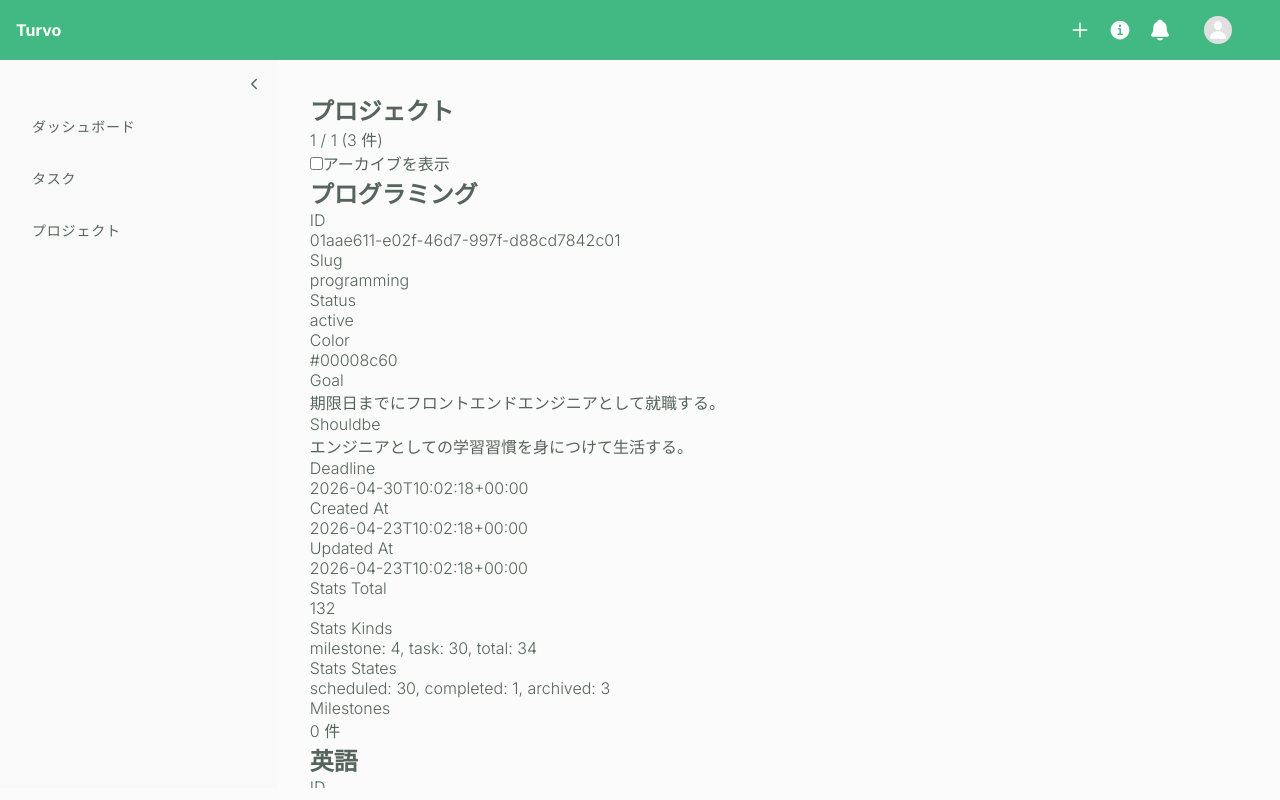
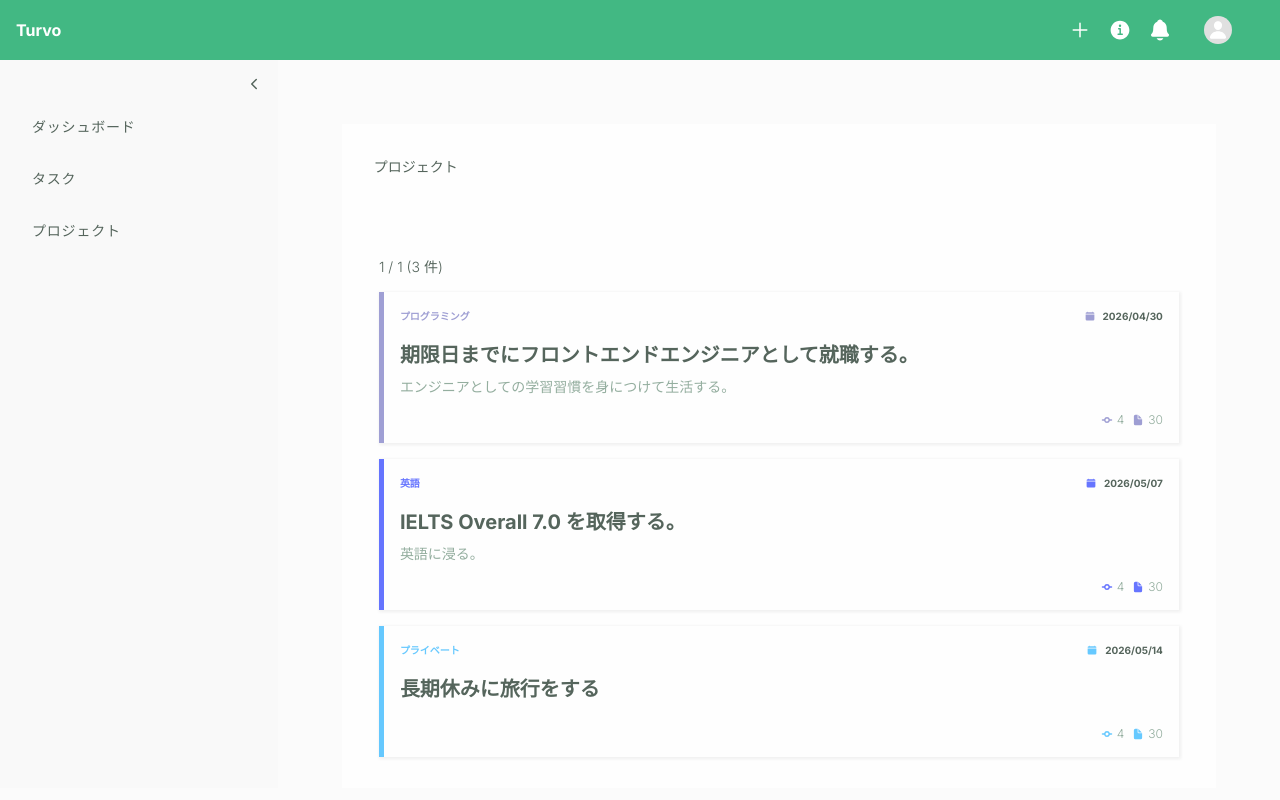
Before and after one commit to CASIXx1/0600-next-context-api, a Next.js app: page /projects in a window 1280 px wide. Built offline with nearby package versions, Linux system fonts and the light colour scheme.

Commit message:
プロジェクト一覧ページにページネーションを追加、レイアウトおよびスタイリングを更新

```diff
--- /dev/null
+++ b/src/app/projects/page.module.css
@@ -0,0 +1,42 @@
+.container {
+  min-height: 100%;
+  margin: var(--space-6);
+  background: var(--background-color);
+}
+
+.content {
+  padding: var(--space-6);
+}
+
+.header {
+  display: flex;
+  justify-content: space-between;
+}
+
+.title {
+  font-size: 14px;
+  font-weight: 300;
+}
+
+.body {
+  max-width: 800px;
+  margin: var(--space-8) auto 0;
+}
+
+.projectsHeader {
+  display: flex;
+  justify-content: space-between;
+  padding: var(--space-4) 0;
+}
+
+.projectsHeader p {
+  font-size: 14px;
+  font-weight: 300;
+}
+
+.footer {
+  display: flex;
+  justify-content: flex-end;
+  max-width: 800px;
+  margin: var(--space-5) auto 0;
+}
--- a/src/app/projects/page.tsx
+++ b/src/app/projects/page.tsx
@@ -1,8 +1,43 @@
+import { Pagination } from "@/src/components/pagination/Pagination";
 import { ProjectList } from "@/src/components/projects/ProjectList";
 import { getProjects } from "@/src/app/api/datastore";
+import styles from "./page.module.css";
+
+const PROJECTS_PER_PAGE = 10;
 
 export default async function ProjectsPage() {
   const projects = getProjects();
+  const page = 1;
+  const total = projects.length;
+  const pageCount = Math.max(1, Math.ceil(total / PROJECTS_PER_PAGE));
+  const start = (page - 1) * PROJECTS_PER_PAGE;
+  const end = Math.min(page * PROJECTS_PER_PAGE, total);
+  const visibleProjects = projects.slice(start, end);
 
-  return <ProjectList projects={projects} />;
+  return (
+    <section className={styles.container}>
+      <div className={styles.content}>
+        <header className={styles.header}>
+          <h1 className={styles.title}>プロジェクト</h1>
+        </header>
+
+        <div className={styles.body}>
+          <div className={styles.projectsHeader}>
+            <p>
+              {page} / {pageCount} ({total} 件)
+            </p>
+          </div>
+
+          <ProjectList projects={visibleProjects} />
+        </div>
+
+        <footer className={styles.footer}>
+          <Pagination
+            page={page}
+            pageCount={pageCount}
+          />
+        </footer>
+      </div>
+    </section>
+  );
 }
--- /dev/null
+++ b/src/components/pagination/Pagination.module.css
@@ -0,0 +1,31 @@
+.pagination {
+  display: flex;
+  align-items: center;
+}
+
+.pageButton {
+  display: flex;
+  align-items: center;
+  justify-content: center;
+  border: 0;
+  background: transparent;
+  color: var(--font-color-dark);
+  font-size: 18px;
+  margin: var(--space-2);
+  padding: var(--space-2);
+}
+
+.pageButton:disabled {
+  cursor: default;
+}
+
+.pageButton:hover:not(:disabled, .activePage) {
+  background: var(--primary-color);
+  color: var(--font-color-light);
+}
+
+.activePage {
+  color: var(--primary-color);
+  font-size: 16px;
+  font-weight: 700;
+}
--- /dev/null
+++ b/src/components/pagination/Pagination.tsx
@@ -0,0 +1,52 @@
+import { IoChevronBack, IoChevronForward } from "react-icons/io5";
+import styles from "./Pagination.module.css";
+
+type PaginationProps = {
+  page: number;
+  pageCount: number;
+};
+
+export function Pagination({ page, pageCount }: PaginationProps) {
+  const pages = Array.from({ length: pageCount }, (_, index) => index + 1);
+
+  return (
+    <ul
+      className={styles.pagination}
+      aria-label="ページネーション"
+    >
+      <li>
+        <button
+          className={styles.pageButton}
+          type="button"
+          aria-label="前のページ"
+          disabled={page <= 1}
+        >
+          <IoChevronBack aria-hidden="true" />
+        </button>
+      </li>
+
+      {pages.map((pageNumber) => (
+        <li key={pageNumber}>
+          <button
+            className={`${styles.pageButton} ${pageNumber === page ? styles.activePage : ""}`}
+            type="button"
+            aria-current={pageNumber === page ? "page" : undefined}
+          >
+            {pageNumber}
+          </button>
+        </li>
+      ))}
+
+      <li>
+        <button
+          className={styles.pageButton}
+          type="button"
+          aria-label="次のページ"
+          disabled={page >= pageCount}
+        >
+          <IoChevronForward aria-hidden="true" />
+        </button>
+      </li>
+    </ul>
+  );
+}
--- /dev/null
+++ b/src/components/projects/ProjectCard.module.css
@@ -0,0 +1,83 @@
+.card {
+  margin-bottom: var(--space-4);
+  border: 0;
+  border-left: 5px solid;
+  background: var(--background-color);
+  box-shadow: var(--shadow-sm);
+  color: var(--font-color-dark-weak);
+  padding: var(--space-4);
+  transition:
+    box-shadow 0.5s,
+    transform 0.5s;
+}
+
+.card:hover {
+  box-shadow: var(--shadow-md);
+  transform: scale(1.05);
+}
+
+.header {
+  display: flex;
+  align-items: center;
+  justify-content: space-between;
+  gap: var(--space-4);
+}
+
+.title {
+  font-size: 10px;
+  font-weight: 700;
+}
+
+.deadline {
+  display: flex;
+  align-items: center;
+  color: var(--font-color-dark);
+  font-size: 10px;
+  font-weight: 700;
+  white-space: nowrap;
+}
+
+.deadlineIcon {
+  margin-right: var(--space-2);
+}
+
+.body {
+  padding: var(--space-4) 0;
+}
+
+.goal {
+  margin-bottom: var(--space-2);
+  color: var(--font-color-dark);
+  font-size: 20px;
+  font-weight: 700;
+}
+
+.shouldbe {
+  color: var(--font-color-weak);
+  font-size: 14px;
+  font-weight: 300;
+}
+
+.footer {
+  display: flex;
+  justify-content: flex-end;
+  color: var(--font-color-dark-weak);
+}
+
+.stats {
+  display: flex;
+  align-items: center;
+}
+
+.stat {
+  display: flex;
+  align-items: center;
+  cursor: pointer;
+  font-size: 12px;
+}
+
+.icon {
+  margin-right: var(--space-1);
+  margin-left: var(--space-2);
+  font-size: 12px;
+}
--- a/src/components/projects/ProjectCard.tsx
+++ b/src/components/projects/ProjectCard.tsx
@@ -1,73 +1,75 @@
+import { IoCalendarClear, IoDocument, IoGitCommit } from "react-icons/io5";
 import type { Project } from "@/src/types/project";
+import styles from "./ProjectCard.module.css";
 
 type ProjectCardProps = {
   project: Project;
 };
 
 export function ProjectCard({ project }: ProjectCardProps) {
+  const color = project.color;
+
   return (
-    <article>
-      <h2>{project.name}</h2>
-      <dl>
-        <div>
-          <dt>ID</dt>
-          <dd>{project.id}</dd>
+    <article
+      className={styles.card}
+      style={{ borderLeftColor: color }}
+    >
+      <header className={styles.header}>
+        <h2
+          className={styles.title}
+          style={{ color }}
+        >
+          {project.name}
+        </h2>
+        <p className={styles.deadline}>
+          <IoCalendarClear
+            className={styles.deadlineIcon}
+            aria-hidden="true"
+            color={color}
+            size="10px"
+            style={{ color }}
+          />
+          <time dateTime={project.deadline}>{formatDate(project.deadline)}</time>
+        </p>
+      </header>
+
+      <div className={styles.body}>
+        <p className={styles.goal}>{project.goal}</p>
+        {project.shouldbe ? <p className={styles.shouldbe}>{project.shouldbe}</p> : null}
+      </div>
+
+      <footer className={styles.footer}>
+        <div className={styles.stats}>
+          <p className={styles.stat}>
+            <IoGitCommit
+              className={styles.icon}
+              aria-hidden="true"
+              color={color}
+              size="12px"
+              style={{ color }}
+            />
+            <span>{project.stats.kinds.milestone}</span>
+          </p>
+          <p className={styles.stat}>
+            <IoDocument
+              className={styles.icon}
+              aria-hidden="true"
+              color={color}
+              size="12px"
+              style={{ color }}
+            />
+            <span>{project.stats.kinds.task}</span>
+          </p>
         </div>
-        <div>
-          <dt>Slug</dt>
-          <dd>{project.slug}</dd>
-        </div>
-        <div>
-          <dt>Status</dt>
-          <dd>{project.status}</dd>
-        </div>
-        <div>
-          <dt>Color</dt>
-          <dd>{project.color}</dd>
-        </div>
-        <div>
-          <dt>Goal</dt>
-          <dd>{project.goal}</dd>
-        </div>
-        <div>
-          <dt>Shouldbe</dt>
-          <dd>{project.shouldbe || "未設定"}</dd>
-        </div>
-        <div>
-          <dt>Deadline</dt>
-          <dd>{project.deadline}</dd>
-        </div>
-        <div>
-          <dt>Created At</dt>
-          <dd>{project.createdAt}</dd>
-        </div>
-        <div>
-          <dt>Updated At</dt>
-          <dd>{project.updatedAt}</dd>
-        </div>
-        <div>
-          <dt>Stats Total</dt>
-          <dd>{project.stats.total}</dd>
-        </div>
-        <div>
-          <dt>Stats Kinds</dt>
-          <dd>
-            milestone: {project.stats.kinds.milestone}, task: {project.stats.kinds.task}, total:{" "}
-            {project.stats.kinds.total}
-          </dd>
-        </div>
-        <div>
-          <dt>Stats States</dt>
-          <dd>
-            scheduled: {project.stats.states.scheduled}, completed: {project.stats.states.completed}, archived:{" "}
-            {project.stats.states.archived}
-          </dd>
-        </div>
-        <div>
-          <dt>Milestones</dt>
-          <dd>{project.milestones.length} 件</dd>
-        </div>
-      </dl>
+      </footer>
     </article>
   );
 }
+
+function formatDate(value: string) {
+  return new Intl.DateTimeFormat("ja-JP", {
+    day: "2-digit",
+    month: "2-digit",
+    year: "numeric",
+  }).format(new Date(value));
+}
--- /dev/null
+++ b/src/components/projects/ProjectList.module.css
@@ -0,0 +1,3 @@
+.list {
+  width: 100%;
+}
--- a/src/components/projects/ProjectList.tsx
+++ b/src/components/projects/ProjectList.tsx
@@ -1,23 +1,15 @@
 import { ProjectCard } from "./ProjectCard";
 import type { Project } from "@/src/types/project";
+import styles from "./ProjectList.module.css";
 
 export function ProjectList({ projects }: { projects: Project[] }) {
   return (
-    <section>
-      <h1>プロジェクト</h1>
-      <p>1 / 1 ({projects.length} 件)</p>
-      <label>
-        <input type="checkbox" />
-        アーカイブを表示
-      </label>
-
-      <ul>
+    <ul className={styles.list}>
       {projects.map((project) => (
         <li key={project.id}>
           <ProjectCard project={project} />
         </li>
       ))}
     </ul>
-    </section>
   );
 }
```
Lines whose indentation alone changed are shown as unchanged.
